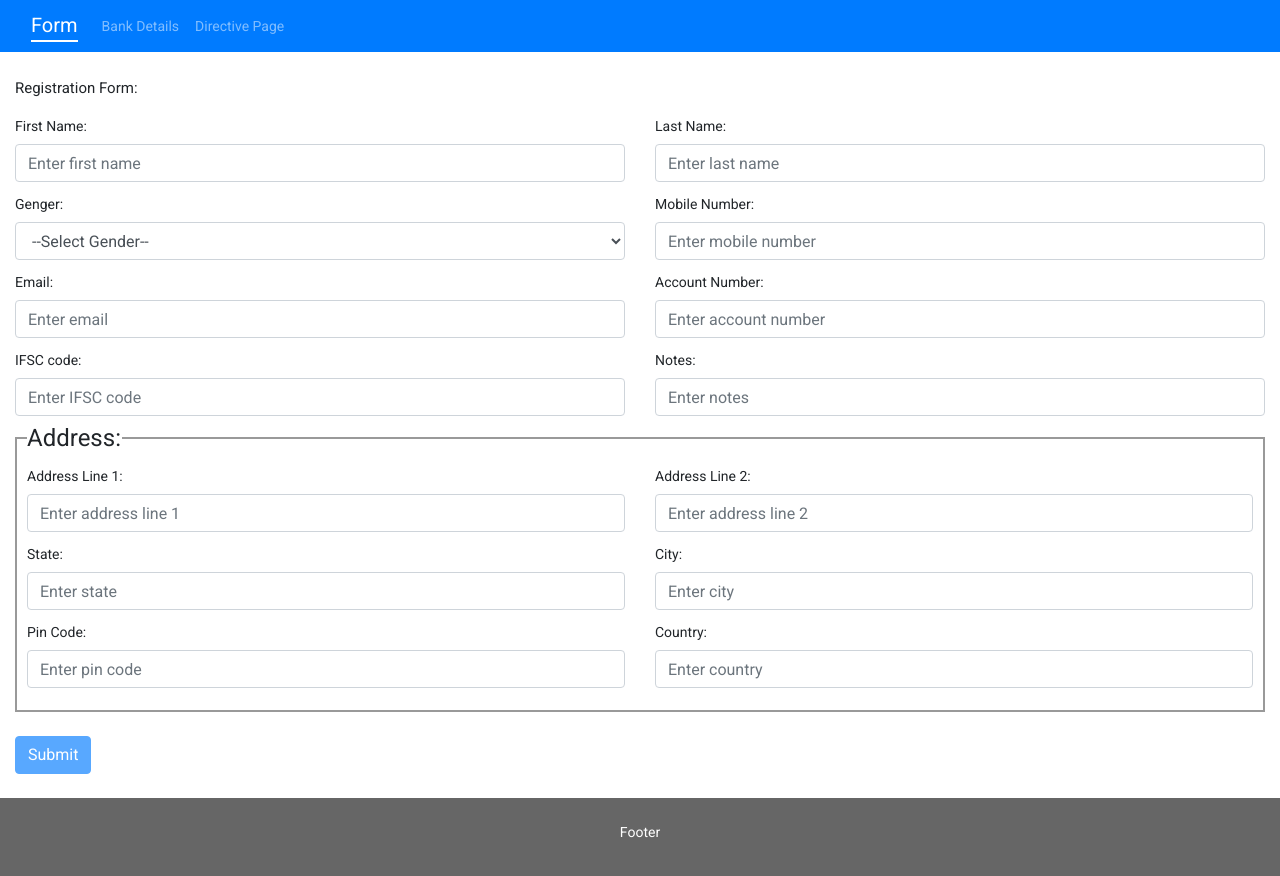
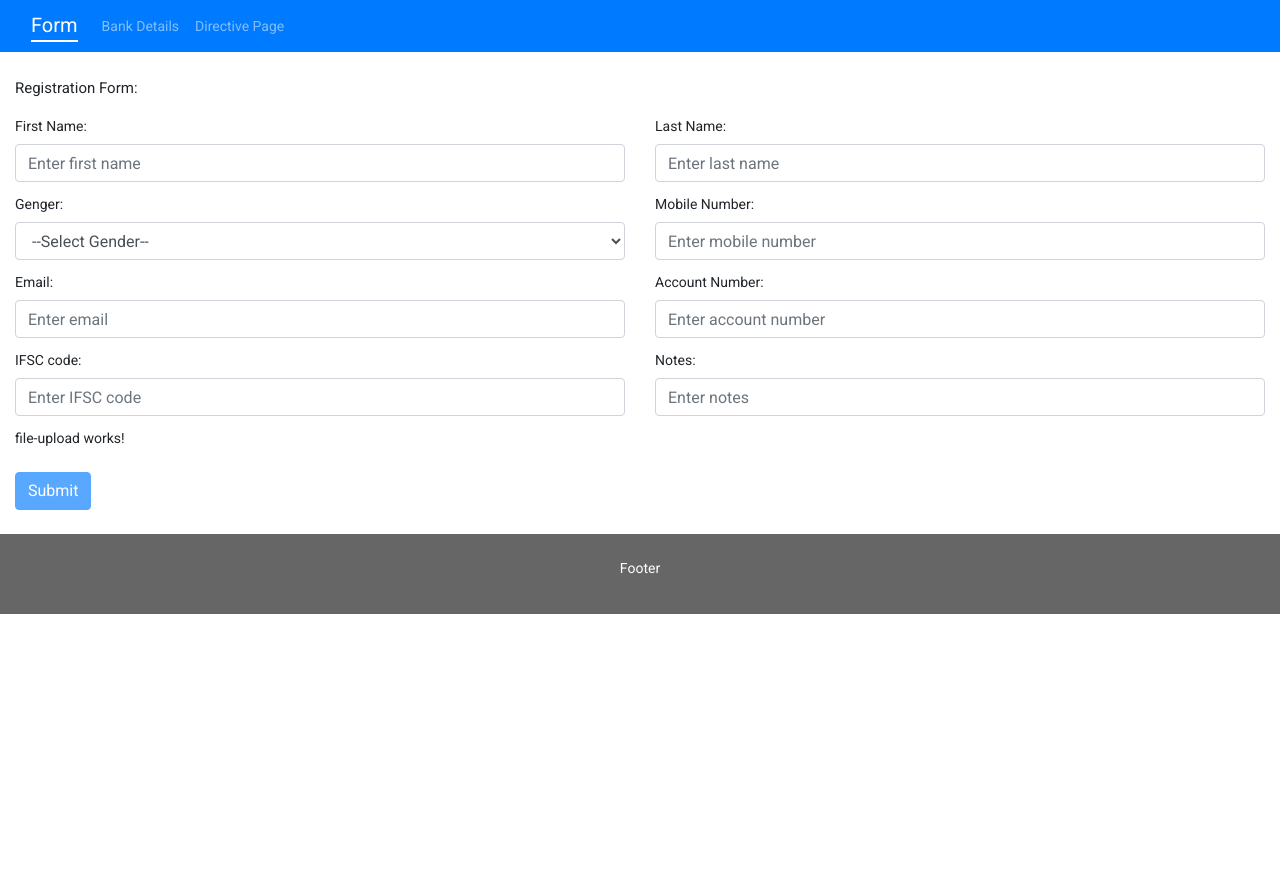
Before and after one commit to ajay-kumar-in/Angular-Project, an Angular app: page / in a window 1280 px wide. After the commit the page ends 800 px from the top, so only its background shows below. Built offline with nearby package versions, Linux system fonts and the light colour scheme.

Commit message:
add file upload component

```diff
--- a/angular.json
+++ b/angular.json
@@ -36,6 +36,7 @@
             ],
             "styles": [
               "./node_modules/@angular/material/prebuilt-themes/indigo-pink.css",
+              "./node_modules/bootstrap/dist/css/bootstrap.min.css",
               "src/styles.scss"
             ],
             "scripts": []
@@ -115,6 +116,7 @@
             ],
             "styles": [
               "./node_modules/@angular/material/prebuilt-themes/indigo-pink.css",
+              "./node_modules/bootstrap/dist/css/bootstrap.min.css",
               "src/styles.scss"
             ],
             "scripts": [],
--- a/src/app/components/custom-forms/registration-form/registration-form.component.html
+++ b/src/app/components/custom-forms/registration-form/registration-form.component.html
@@ -119,7 +119,8 @@
                 </div>
             </div>
 
-            <app-address-form legend="Address" formControlName="address"></app-address-form>
+            <!-- <app-address-form legend="Address" formControlName="address"></app-address-form> -->
+            <app-file-upload></app-file-upload>
 
             <div class="row mt-4">
                 <div class="col-md-12">
--- a/src/app/components/custom-forms/registration-form/registration-form.component.ts
+++ b/src/app/components/custom-forms/registration-form/registration-form.component.ts
@@ -29,7 +29,7 @@ export class RegistrationFormComponent implements OnInit {
       accountNumber: new UntypedFormControl('', [Validators.required, Validators.pattern(this.accNoRegex)]),
       ifscCode: new UntypedFormControl('', [Validators.required, Validators.pattern(this.IFSCRegex)]),
       notes: new UntypedFormControl(''),
-      address: new UntypedFormControl('', [Validators.required])
+      // address: new UntypedFormControl(null, [Validators.required])
     })
 
     if(localStorage.getItem('regForm')) {
--- /dev/null
+++ b/src/app/shared/components/file-upload/file-upload.component.html
@@ -0,0 +1 @@
+<p>file-upload works!</p>
--- a/src/app/shared/modules/shared.module.ts
+++ b/src/app/shared/modules/shared.module.ts
@@ -3,9 +3,11 @@ import { FormsModule, ReactiveFormsModule } from '@angular/forms';
 import { HttpClientModule } from '@angular/common/http';
 import { AddressFormComponent } from '../components/address-form/address-form.component';
 import { CommonModule } from '@angular/common';
+import { FileUploadComponent } from '../components/file-upload/file-upload.component';
 
 const components = [
-  AddressFormComponent
+  AddressFormComponent,
+  FileUploadComponent
 ]
 
 const modules = [
--- a/src/styles.scss
+++ b/src/styles.scss
@@ -1,4 +1,4 @@
 /* You can add global styles to this file, and also import other style files */
 
 /* Importing Bootstrap SCSS file. */
-@import '~bootstrap/scss/bootstrap';
+// @import '~bootstrap/scss/bootstrap';
```
Also changed, not shown: src/app/shared/components/file-upload/file-upload.component.ts (added, +10 -0 lines), src/app/shared/components/file-upload/file-upload.component.scss (added), 1 other file (tests, documents, lock files or other folders).
